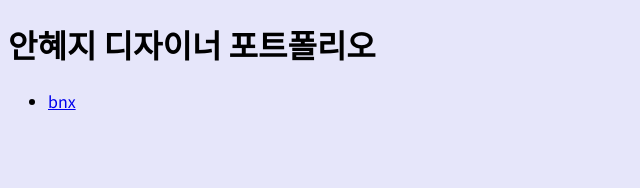
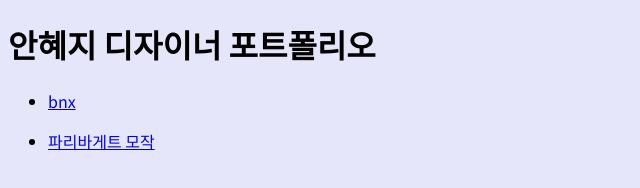
Before and after one commit to An-hj/pf, a plain HTML site: page index.html in a window 1280 px wide. Shown: the whole page, without its empty margins (0-640 px from the left). Drawn offline with Linux system fonts and the light colour scheme.

Commit message:
파리바게트 모작 임의

```diff
--- a/index.html
+++ b/index.html
@@ -24,4 +24,7 @@
     <ul>
         <li><a href="bnx/index.html">bnx</a></li>
     </ul>
+    <ul>
+        <li><a href="#">파리바게트 모작</a></li>
+    </ul>
 </body></html>
```
